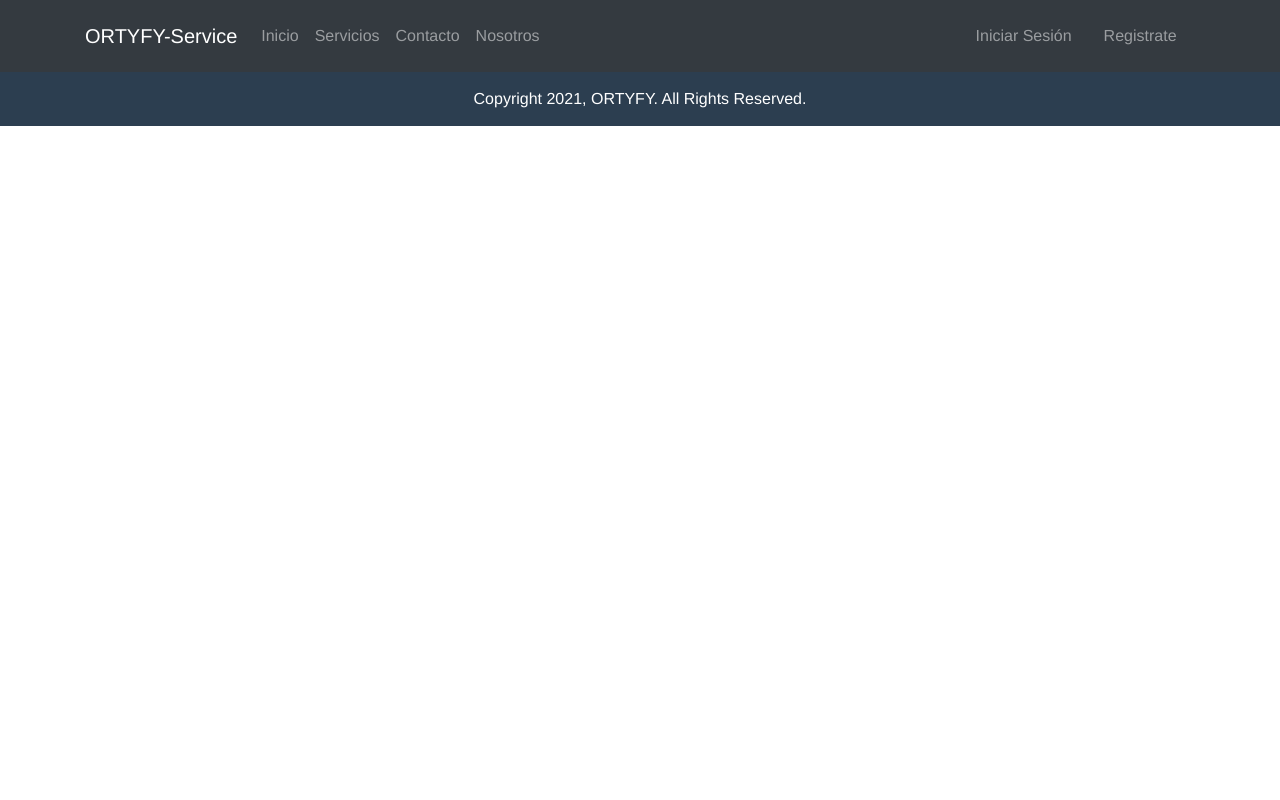
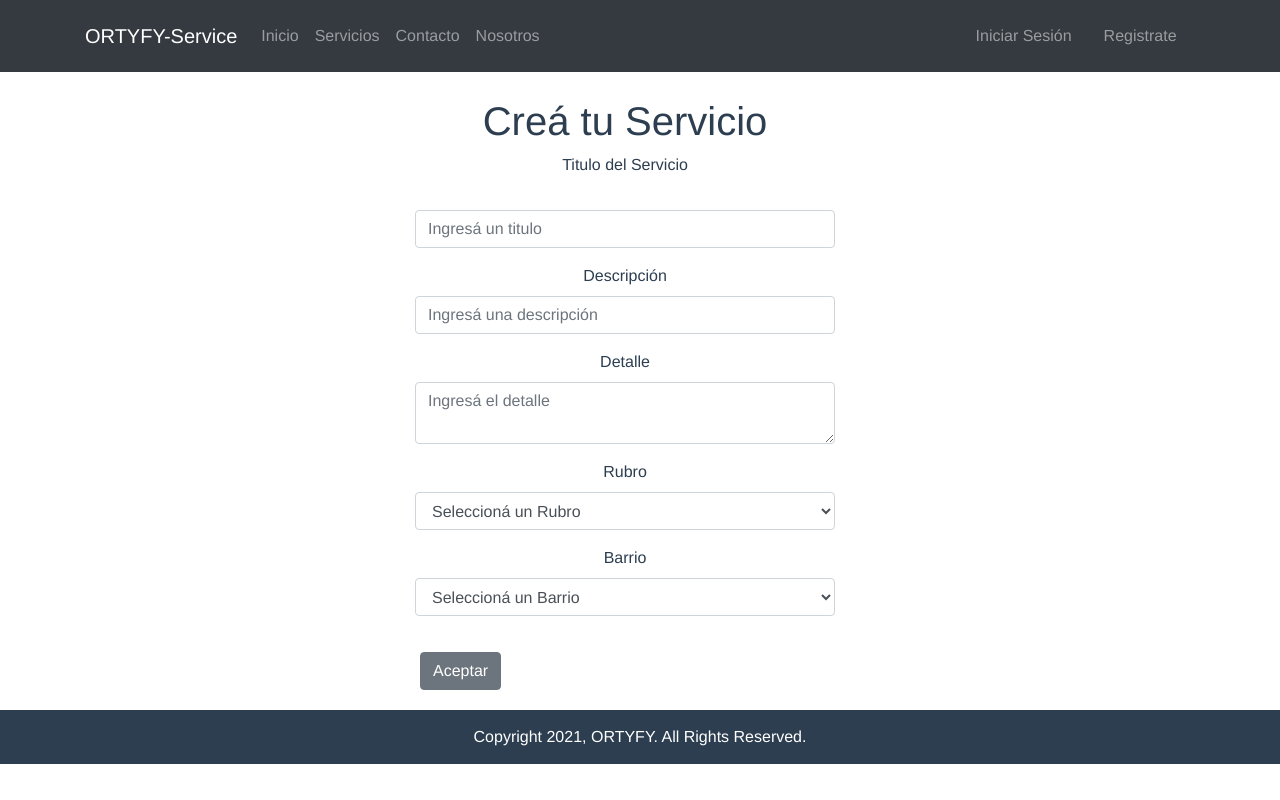
Before and after one commit to briansaban1/TP_NT2, a Vue app: page /crearservicio in a window 1280 px wide. Built offline with nearby package versions, Linux system fonts and the light colour scheme.

Commit message:
Se crea la ventana de Creación de Servicios

```diff
--- a/src/router/index.js
+++ b/src/router/index.js
@@ -7,6 +7,8 @@ import Contacto from '../views/Contacto.vue'
 import Login from '../views/Login.vue'
 import Registro from '../views/Registro.vue'
 import UserMenu from '../views/UserMenu.vue'
+import CrearServicio from '../views/CrearServicio.vue'
+
 
 Vue.use(VueRouter)
 
@@ -62,7 +64,6 @@ export default new VueRouter ({
     // which is lazy-loaded when the route is visited.
     component: Registro
   },
-
   {
     path: '/usermenu',
     name: 'Usermenu',
@@ -71,6 +72,14 @@ export default new VueRouter ({
     // which is lazy-loaded when the route is visited.
     component: UserMenu
   },
+  {
+    path: '/crearservicio',
+    name: 'CrearServicio',
+    // route level code-splitting
+    // this generates a separate chunk (about.[hash].js) for this route
+    // which is lazy-loaded when the route is visited.
+    component: CrearServicio
+  },
 ]
 
 
--- /dev/null
+++ b/src/views/CrearServicio.vue
@@ -0,0 +1,169 @@
+<template>
+  <div id="userMenu">
+    <div class="row" style="width: 100%">
+      <b-container style="width: 450px; margin-top: 25px">
+        <h1>Creá tu Servicio</h1>
+
+        <form>
+          <div class="form-group">
+            <label for="titulo">Titulo del Servicio</label>
+            <input
+              type="test"
+              class="form-control"
+              id="titulo"
+              v-model="titulo"
+              placeholder="Ingresá un titulo"
+            />
+          </div>
+          <div class="form-group">
+            <label for="name">Descripción</label>
+            <input
+              type="text"
+              class="form-control"
+              id="descripcion"
+              v-model="descripcion"
+              placeholder="Ingresá una descripción"
+            />
+          </div>
+          <div class="form-group">
+            <label for="message">Detalle</label>
+            <textarea
+              class="form-control"
+              id="detalle"
+              v-model="detalle"
+              placeholder="Ingresá el detalle"
+            />
+          </div>
+          <div class="form-group">
+            <label for="category">Rubro</label>
+            <select class="form-control" v-model="rubro" id="rubro">
+              <option disabled value="">Seleccioná un Rubro</option>
+              <option>Carpiteria</option>
+              <option>Plomeria</option>
+              <option>Electricista</option>
+            </select>
+          </div>
+          <div class="form-group">
+            <label for="category">Barrio</label>
+            <select class="form-control" id="barrio" v-model="barrio">
+              <option disabled value="">Seleccioná un Barrio</option>
+              <option>Agronomía</option>
+              <option>Almagro</option>
+              <option>Balvanera</option>
+              <option>Barracas</option>
+              <option>Belgrano</option>
+              <option>Boedo</option>
+              <option>Caballito</option>
+              <option>Chacarita</option>
+              <option>Coghlan</option>
+              <option>Colegiales</option>
+              <option>Constitución</option>
+              <option>Flores</option>
+              <option>Floresta</option>
+              <option>La Boca</option>
+              <option>La Paternal</option>
+              <option>Liniers</option>
+              <option>Mataderos</option>
+              <option>Monte Castro</option>
+              <option>Monserrat</option>
+              <option>Nueva Pompeya</option>
+              <option>Núñez</option>
+              <option>Palermo</option>
+              <option>Parque Avellaneda</option>
+              <option>Parque Chacabuco</option>
+              <option>Parque Chas</option>
+              <option>Parque Patricios</option>
+              <option>Puerto Madero</option>
+              <option>Recoleta</option>
+              <option>Retiro</option>
+              <option>Saavedra</option>
+              <option>San Cristóbal</option>
+              <option>San Nicolás</option>
+              <option>San Telmo</option>
+              <option>Vélez Sársfield</option>
+              <option>Versalles</option>
+              <option>Villa Crespo</option>
+              <option>Villa del Parque</option>
+              <option>Villa Devoto</option>
+              <option>Villa General Mitre</option>
+              <option>Villa Lugano</option>
+              <option>Villa Luro</option>
+              <option>Villa Ortúzar</option>
+              <option>Villa Pueyrredón</option>
+              <option>Villa Real</option>
+              <option>Villa Riachuelo</option>
+              <option>Villa Santa Rita</option>
+              <option>Villa Soldati</option>
+              <option>Villa Urquiza</option>
+            </select>
+          </div>
+
+          <p v-if="msg" class="submit">
+            Se ha creado el servicio exitosamente.
+          </p>
+
+          <div class="row" align="center">
+            <b-button
+              style="margin: 20px"
+              type="submit"
+              @click="crearServicio()"
+              class="btn btn-primary"
+              >Aceptar</b-button
+            >
+
+          </div>
+        </form>
+      </b-container>
+    </div>
+  </div>
+</template>
+
+<script>
+import axios from "axios";
+export default {
+  name: "CrearServicio",
+  components: {},
+  data: function () {
+    return {
+      usuario: [],
+      titulo: "",
+      detalle: "",
+      descripcion: "",
+      rubro: "",
+      barrio: "",
+      msg: false,
+    };
+  },
+  mounted() {
+    this.usuario = JSON.parse(window.localStorage.getItem("userData"));
+    console.log(this.usuario);
+  },
+  methods: {
+    logout() {
+      window.localStorage.removeItem("userData");
+      this.$router.push("/login");
+    },
+    async crearServicio() {
+      try {
+        const result = await axios.post(
+          "https://618072ba8bfae60017adfaec.mockapi.io/servicio",
+          {
+            titulo: this.titulo,
+            descripcion: this.descripcion,
+            detalle: this.detalle,
+            rubro: this.rubro,
+            barrio: this.barrio,
+            usuario: this.usuario.user
+          }
+        );
+        console.log(this.titulo)
+        console.log(result);
+        this.msg = true;
+      } catch (error) {
+        console.log(error);
+        this.msg = false;
+      }
+    },
+  },
+};
+</script>
```
